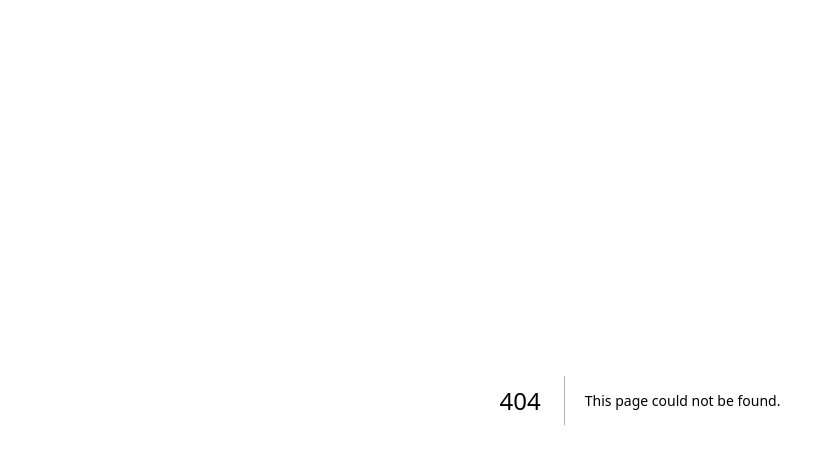
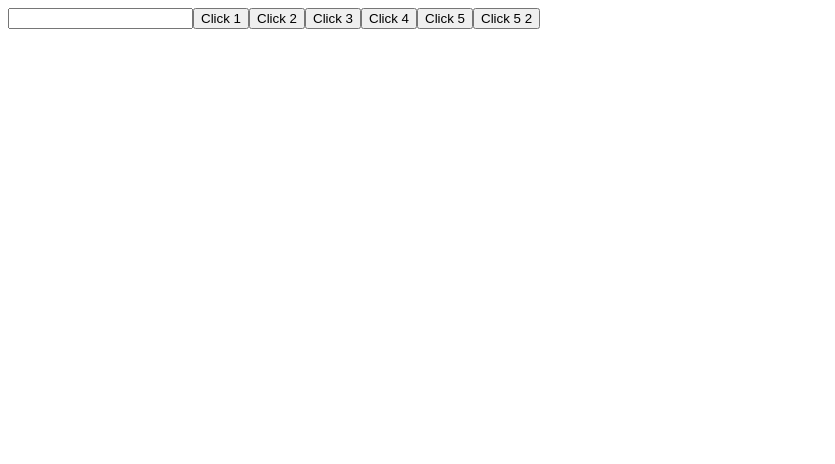
Before and after one commit to FelipeEnne/exercise-next-js, a Next.js app: page /basicos/button in a window 1280 px wide. Before the commit this address had no page. Shown: the top 464 px of the page, without its empty margins (0-835 px from the left). Built offline with nearby package versions, Linux system fonts and the light colour scheme.

Commit message:
feat: call function by event

```diff
--- /dev/null
+++ b/pages/basicos/button.jsx
@@ -0,0 +1,37 @@
+function acao(params) {
+  console.log("Ação!!! 1");
+}
+
+export default function button(params) {
+  function acao2(params) {
+    console.log("Ação!!! 2");
+  }
+
+  function acao5(e) {
+    console.log(e);
+  }
+
+  return (
+    <div className="">
+      <input type="text" onChange={(e) => console.log(e.target.value)} />
+      <button onClick={acao}>Click 1</button>
+      <button onClick={acao2}>Click 2</button>
+      <button
+        onClick={function () {
+          console.log("Ação!!! 3");
+        }}
+      >
+        Click 3
+      </button>
+      <button
+        onClick={() => {
+          console.log("Ação!!! 4");
+        }}
+      >
+        Click 4
+      </button>
+      <button onClick={acao5}>Click 5</button>
+      <button onClick={(e) => acao5(e.altKey)}>Click 5 2</button>
+    </div>
+  );
+}
```
Also changed, not shown: 1 other file (tests, documents, lock files or other folders).
